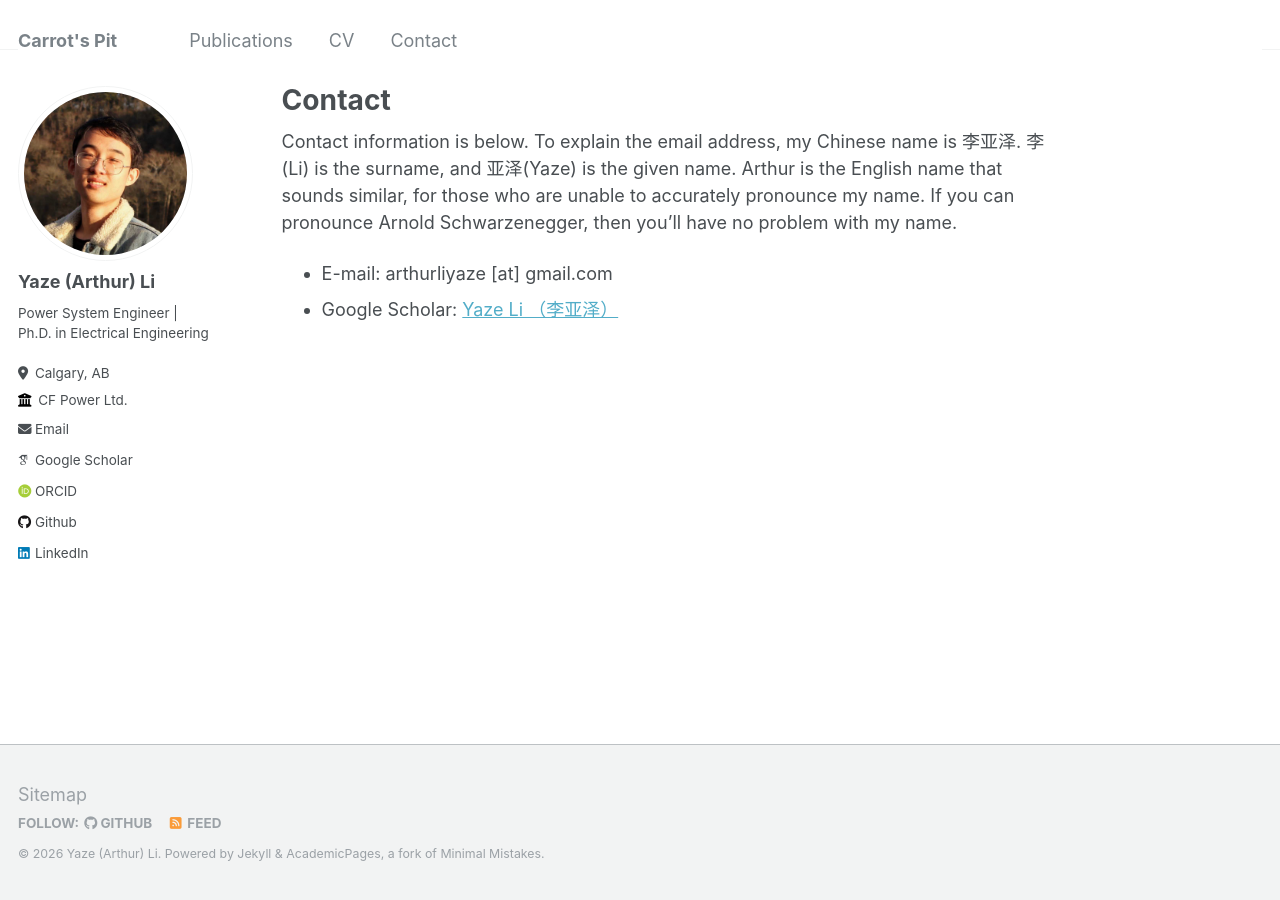
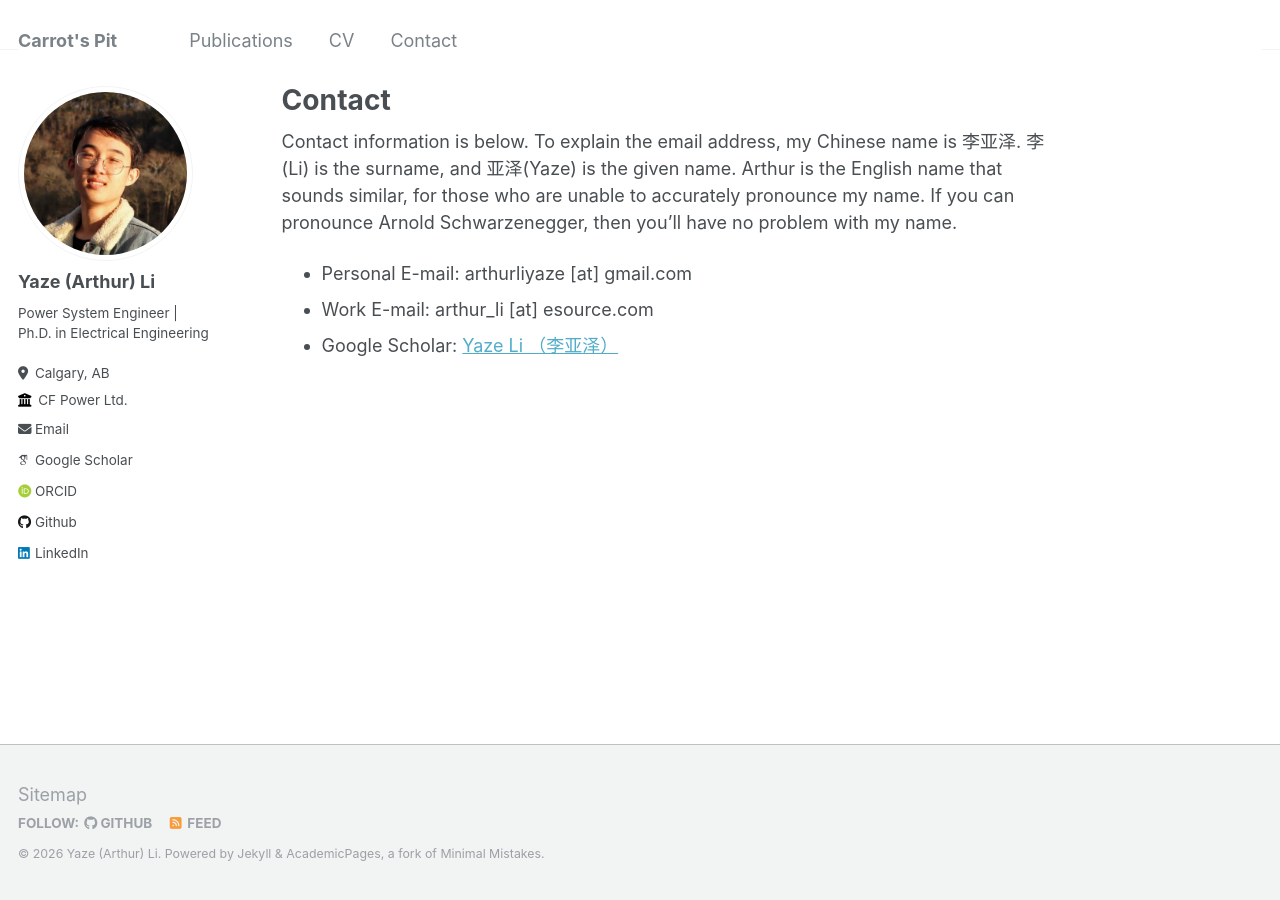
Before and after one commit to Arthurliyaze/Arthurliyaze.github.io, a Jekyll site: the page built from _pages/contact.md, in a window 1280 px wide. Built offline with Jekyll 4.4.1, drawn with Linux system fonts in a browser that asks for light colours; some web fonts are replaced.

Commit message:
Update contact information and add work email

```diff
--- a/_pages/contact.md
+++ b/_pages/contact.md
@@ -5,5 +5,6 @@ author_profile: true
 ---
 Contact information is below. To explain the email address, my Chinese name is 李亚泽. 李(Li) is the surname, and 亚泽(Yaze) is the given name. Arthur is the English name that sounds similar, for those who are unable to accurately pronounce my name. If you can pronounce Arnold Schwarzenegger, then you'll have no problem with my name.
 
-* E-mail: arthurliyaze [at] gmail.com
+* Personal E-mail: arthurliyaze [at] gmail.com
+* Work E-mail: arthur_li [at] esource.com
 * Google Scholar: [Yaze Li （李亚泽）](https://scholar.google.com/citations?view_op=list_works&hl=en&hl=en&user=WdrLhUkAAAAJ&sortby=pubdate)
```
